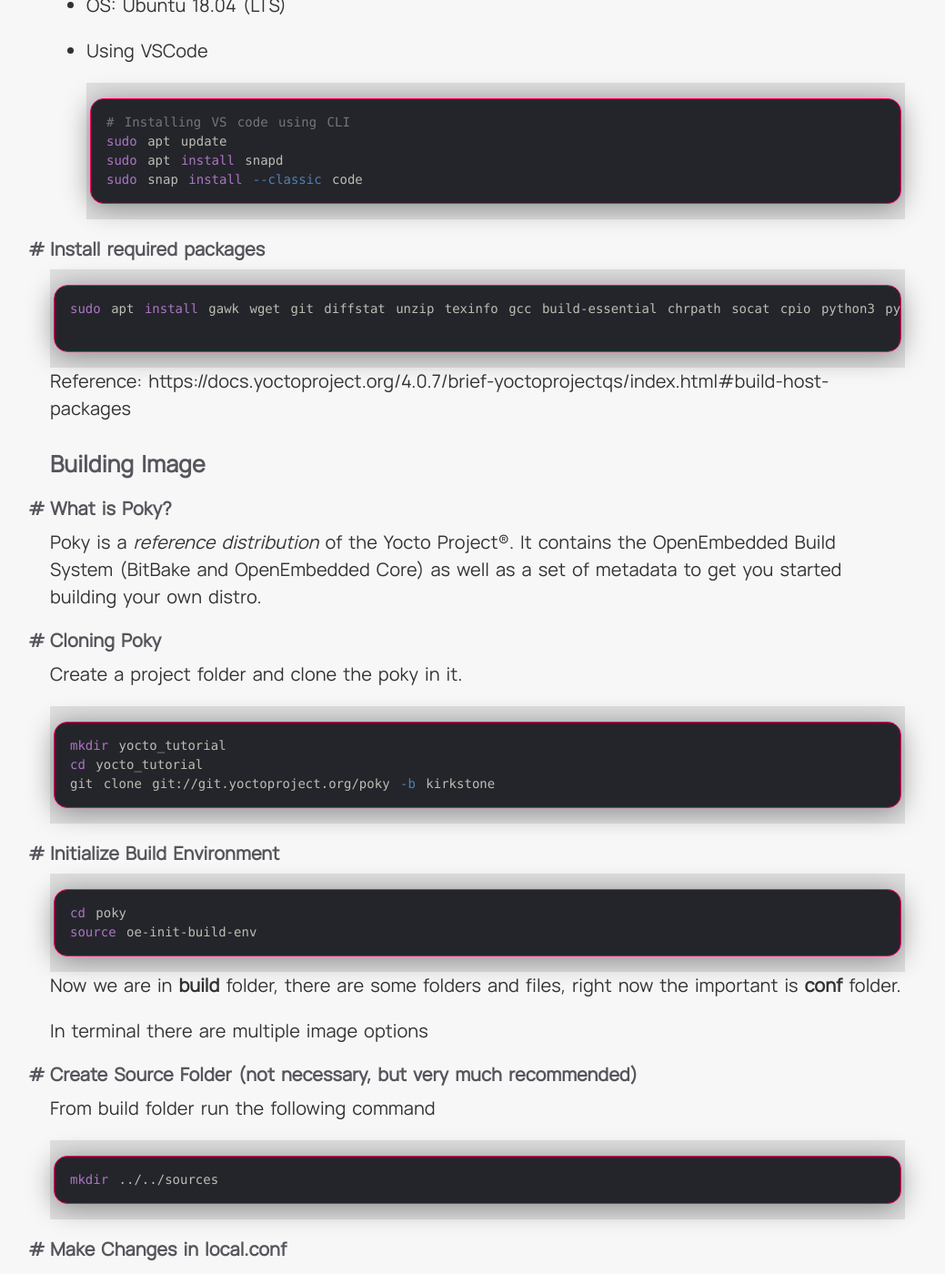
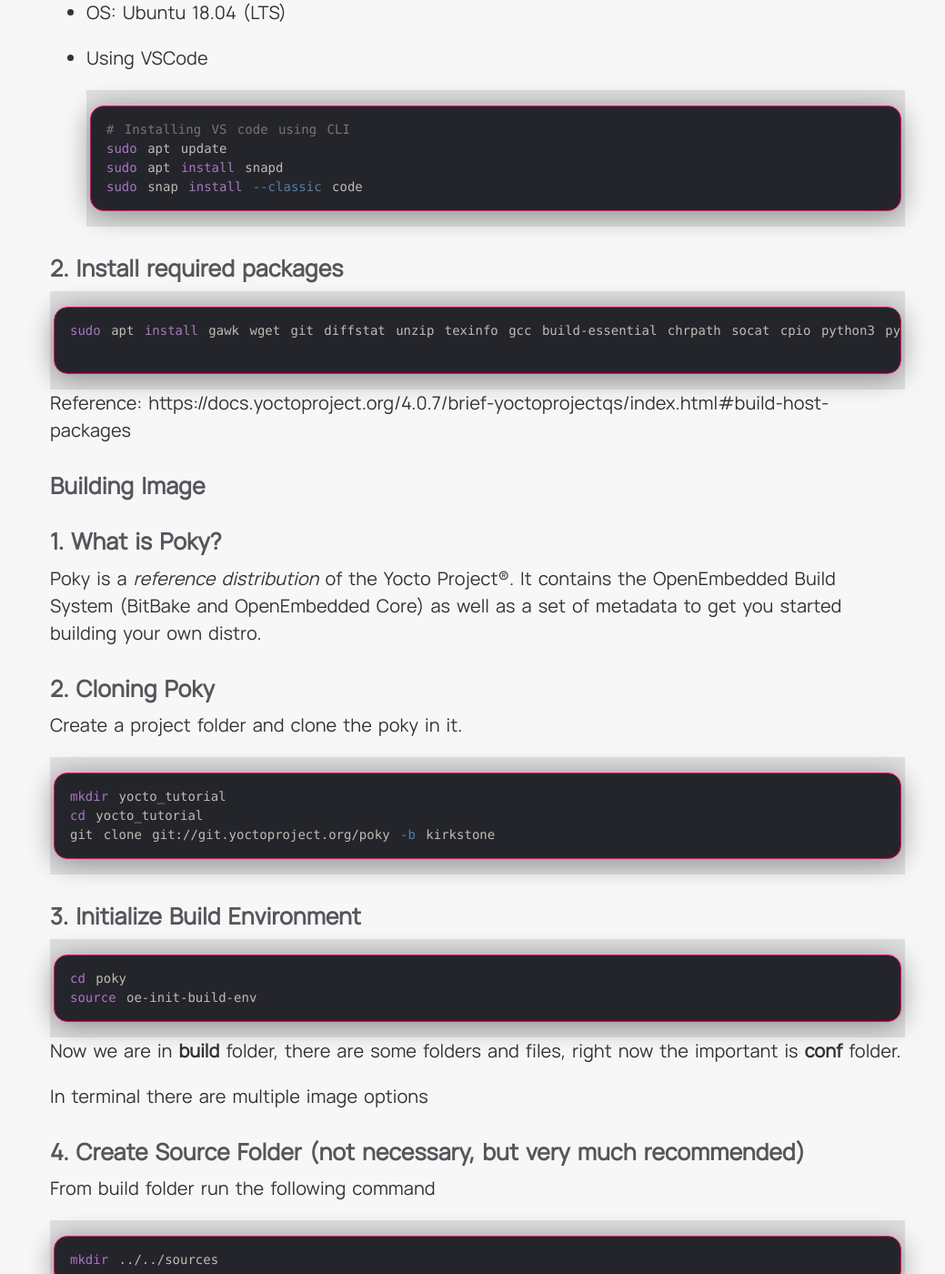
Before and after one commit to SangTDx/sangtdx.github, a Jekyll site: the page built from _posts/2023-11-10-#1-Introduction-to-Yocto.md, in a window 1280 px wide and 1400 px high, scrolled down 2156 px. Shown: the whole window at 91% size, without its empty margins (115-1154 px from the left). Built offline with Jekyll 4.4.1, drawn with Linux system fonts in a browser that asks for light colours; some of the changed text lies outside the part shown.

````diff
--- a/_posts/2023-11-10-#1-Introduction-to-Yocto.md
+++ b/_posts/2023-11-10-#1-Introduction-to-Yocto.md
@@ -37,7 +36,7 @@ In Later videos, we will try to understand the work flow in detail.
 * Minimum 50 GB free space
 * Minimum 4 GB RAM
 
-#### Supported Linux Distros
+### Supported Linux Distros
 
 - Ubuntu 18.04 (LTS)
 - Ubuntu 20.04 (LTS)
@@ -55,7 +54,7 @@ In Later videos, we will try to understand the work flow in detail.
 
 We are using here **BeagleBone Black**.
 
-#### Main features
+### 1. Main features
 
 * 512MB DDR3 RAM
 * 4 GB emmc
@@ -63,7 +62,7 @@ We are using here **BeagleBone Black**.
 * HDMI
 * GPIOs, UARTs, SPI, I2C, Ethernet, USB ...
 
-#### PinOut
+### 2.PinOut
 
 https://vadl.github.io/images/bbb/bbb_headers.png
 
@@ -72,7 +71,7 @@ https://beagleboard.org/black
 
 ### Setup Host PC
 
-#### Editor
+### 1. Editor
 
 * OS: Ubuntu 18.04 (LTS)
 
@@ -85,7 +84,7 @@ https://beagleboard.org/black
   sudo snap install --classic code
   ```
 
-#### Install required packages
+### 2. Install required packages
 
 ```bash
 sudo apt install gawk wget git diffstat unzip texinfo gcc build-essential chrpath socat cpio python3 python3-pip python3-pexpect xz-utils debianutils iputils-ping python3-git python3-jinja2 libegl1-mesa libsdl1.2-dev pylint3 xterm python3-subunit mesa-common-dev zstd liblz4-tool
@@ -98,11 +97,11 @@ Reference: https://docs.yoctoproject.org/4.0.7/brief-yoctoprojectqs/index.html#b
 
 ### Building Image
 
-#### What is Poky?
+### 1. What is Poky?
 
 Poky is a *reference distribution* of the Yocto Project®. It contains the OpenEmbedded Build System (BitBake and OpenEmbedded Core) as well as a set of metadata to get you started building your own distro.
 
-#### Cloning Poky
+### 2. Cloning Poky
 
 Create a project folder and clone the poky in it.
 
@@ -112,7 +111,7 @@ cd yocto_tutorial
 git clone git://git.yoctoproject.org/poky -b kirkstone
 ```
 
-#### Initialize Build Environment
+### 3. Initialize Build Environment
 
 ```bash
 cd poky
@@ -123,7 +122,7 @@ Now we are in **build** folder, there are some folders and files, right now the
 
 In terminal there are multiple image options
 
-#### Create Source Folder (not necessary, but very much recommended)
+### 4. Create Source Folder (not necessary, but very much recommended)
 
 From build folder run the following command
 
````
Also changed, not shown: other parts of _posts/2023-11-10-#1-Introduction-to-Yocto.md (+4 -5 lines).
